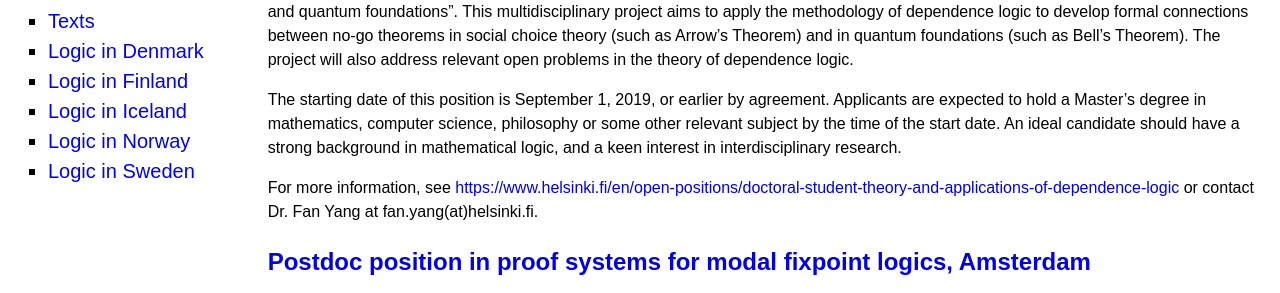
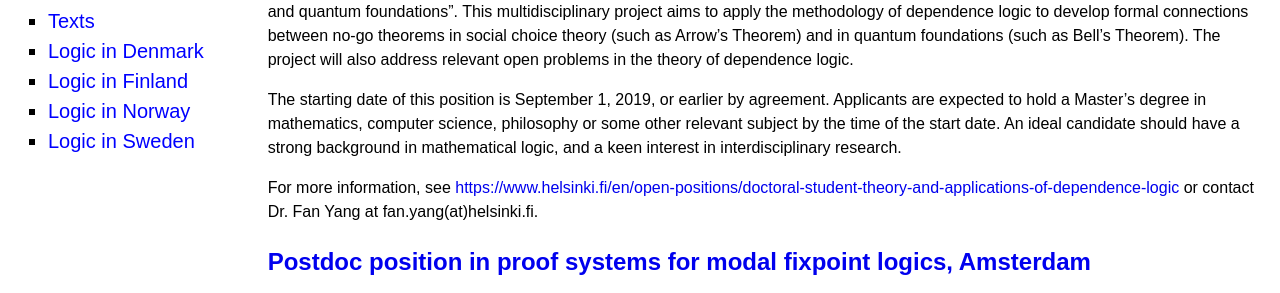
Before and after one commit to scandinavianlogic/scandinavianlogic.github.io, a Jekyll site: the page built from index.md, in a window 1280 px wide. Shown: the part 255-548 px from the top of the page. Built offline with Jekyll 4.4.1, drawn with Linux system fonts in a browser that asks for light colours.

Commit message:
remove iceland

```diff
--- a/_data/menu_items.yml
+++ b/_data/menu_items.yml
@@ -14,8 +14,6 @@
   link: /denmark.html
 - name: Logic in Finland
   link: /finland.html
-- name: Logic in Iceland
-  link: /iceland.html
 - name: Logic in Norway
   link: /norway.html
 - name: Logic in Sweden
```
Also changed, not shown: iceland.md (deleted, +0 -5 lines).
